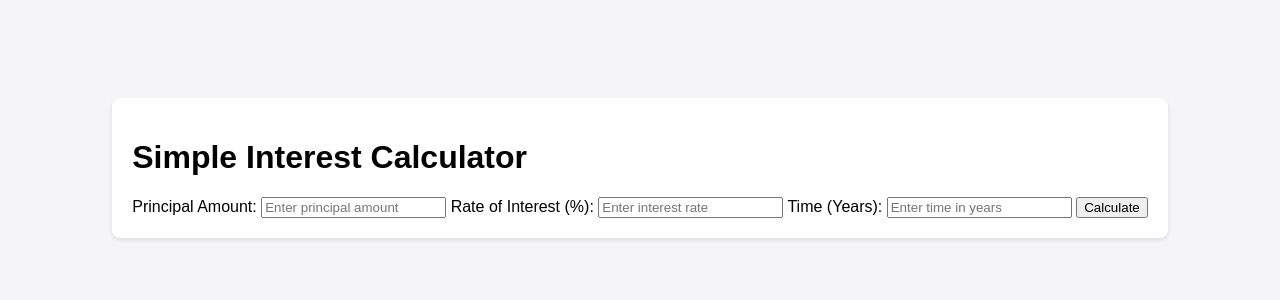
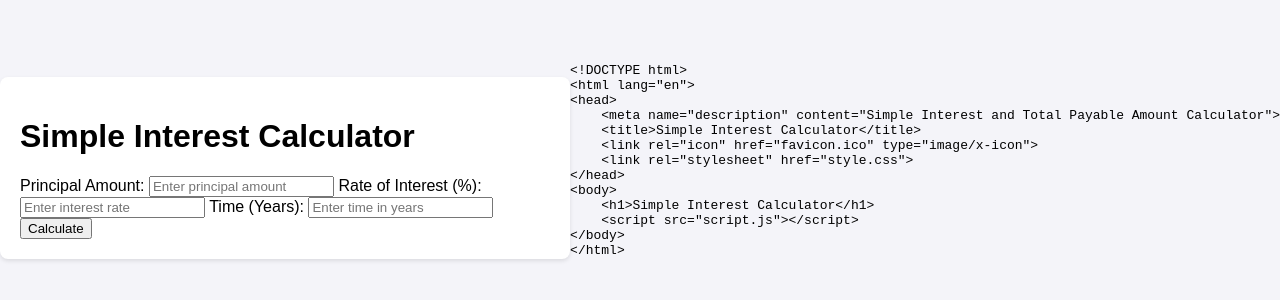
Before and after one commit to DerylTimothy/intermediate_webdev_finalproject, a plain HTML site: page index.html in a window 1280 px wide. Shown: the part 232-532 px from the top of the page. Drawn offline with Linux system fonts and the light colour scheme.

Commit message:
Update index.html

```diff
--- a/index.html
+++ b/index.html
@@ -24,10 +24,12 @@
         <div id="result"></div>
     </div>
     <script src="script.js"></script>
-    <template id="source-code">
+    <pre>
+&lt;!DOCTYPE html&gt;
+&lt;html lang="en"&gt;
 &lt;head&gt;
+    &lt;meta name="description" content="Simple Interest and Total Payable Amount Calculator"&gt;
     &lt;title&gt;Simple Interest Calculator&lt;/title&gt;
-        &lt;meta name="description" content="Simple Interest and Total Payable Amount Calculator"&gt;
     &lt;link rel="icon" href="favicon.ico" type="image/x-icon"&gt;
     &lt;link rel="stylesheet" href="style.css"&gt;
 &lt;/head&gt;
@@ -35,6 +37,7 @@
     &lt;h1&gt;Simple Interest Calculator&lt;/h1&gt;
     &lt;script src="script.js"&gt;&lt;/script&gt;
 &lt;/body&gt;
-    </template>
+&lt;/html&gt;
+    </pre>
 </body>
 </html>
```
Lines whose indentation alone changed are shown as unchanged.
